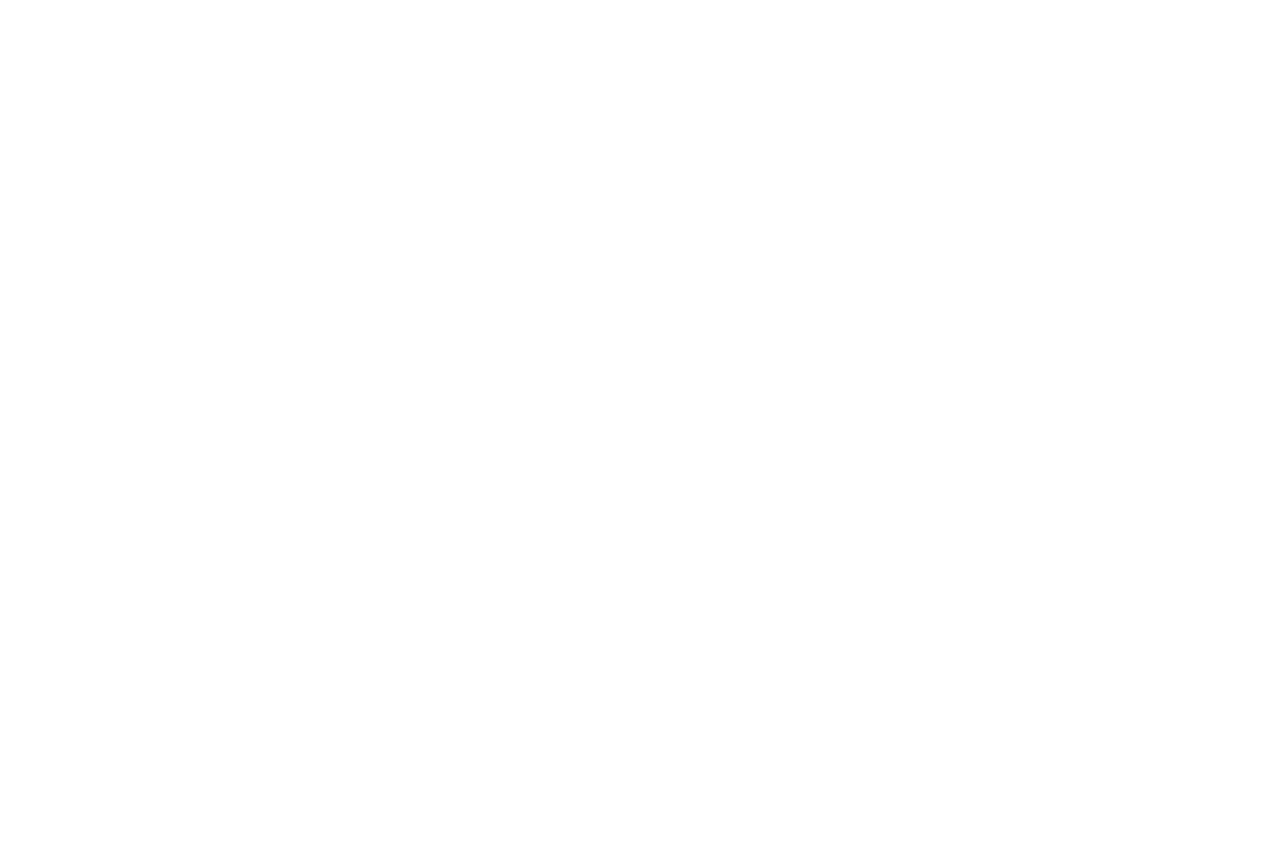
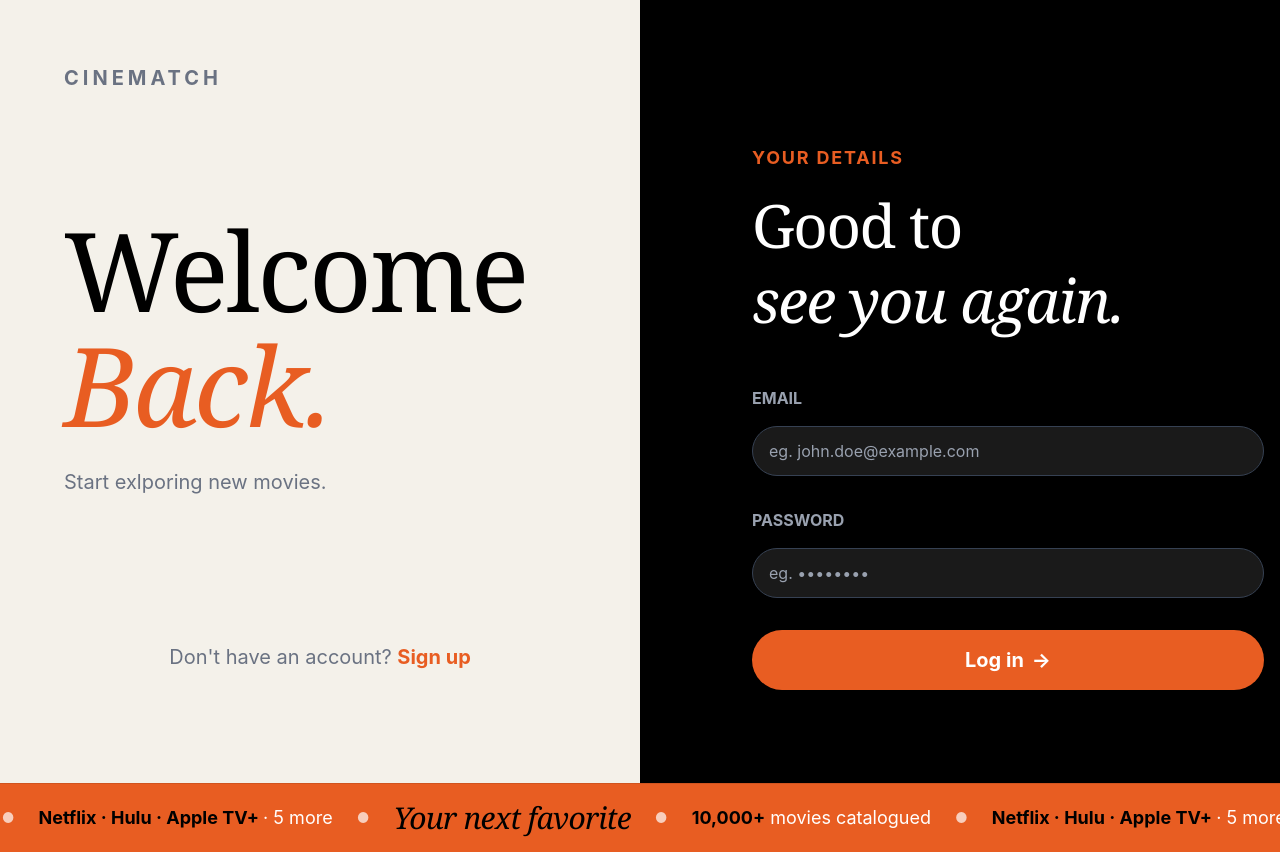
Before and after one commit to SquidDre/cinematch-frontend-web, a React (Vite) app: page /login in a window 1280 px wide. Before the commit this address had no page. Before the commit the page ends 800 px from the top, so only its background shows below. Built offline with nearby package versions, Linux system fonts and the light colour scheme.

Commit message:
finished login page

```diff
--- a/src/App.tsx
+++ b/src/App.tsx
@@ -3,11 +3,14 @@ import Services from './pages/signup/services'
 import Favorites from './pages/signup/favorites'
 import Home from './pages/splash'
 import Create from './pages/signup/create'
+import Login from './pages/login'
+
 function App() {
   return (
     <BrowserRouter>
       <Routes>
         <Route path="/" element={<Home />} />
+        <Route path="/login" element={<Login />} />
         <Route path="/create" element={<Create />} />
         <Route path="/services" element={<Services />} />
         <Route path="/favorites" element={<Favorites />} />
--- a/src/pages/login.tsx
+++ b/src/pages/login.tsx
@@ -0,0 +1,164 @@
+// IMPORTANT: for this page handleSubmit is currently just a placeholder that logs the form data to the console.
+// In a real application, you would replace the console.log with an API call to your backend to create the user account.
+// Also have it switch to the next page or show a success message upon successful account creation.
+
+import React from 'react';
+import { useNavigate } from 'react-router-dom';
+
+const SplashScreen: React.FC = () => {
+  // A reusable block for the marquee so we can duplicate it for an infinite loop
+  const Navigate = useNavigate();
+  const [ email, setEmail ] = React.useState('');
+  const [ password, setPassword ] = React.useState('');
+
+  //submitting the form, eventually will call backend API
+  const handleSubmit = (e: React.FormEvent) => {
+    e.preventDefault();
+    // Here is where we will eventually call your backend API!
+    console.log("Submitting:", { email, password });
+    Navigate("/services");
+  };
+
+  const MarqueeContent = () => (
+    <div className="flex items-center space-x-6 px-3">
+      <span className="font-serif text-3xl font-bold tracking-tight text-black">CineMatch</span>
+      <span className="text-white/70 text-sm">●</span>
+      <span className="text-lg text-white">
+        <strong className="text-black">10,000+</strong> movies catalogued
+      </span>
+      <span className="text-white/70 text-sm">●</span>
+      <span className="font-bold text-lg text-black">
+        Netflix · Hulu · Apple TV+ <span className="font-normal text-white">· 5 more</span>
+      </span>
+      <span className="text-white/70 text-sm">●</span>
+      <span className="font-serif italic text-3xl tracking-tight text-black">Your next favorite</span>
+      <span className="text-white/70 text-sm">●</span>
+      <span className="text-lg text-white">
+        <strong className="text-black">10,000+</strong> movies catalogued
+      </span>
+      <span className="text-white/70 text-sm">●</span>
+      <span className="font-bold text-lg text-black">
+        Netflix · Hulu · Apple TV+ <span className="font-normal text-white">· 5 more</span>
+      </span>
+    </div>
+  );
+
+  return (
+    <div className="flex flex-col min-h-screen font-sans">
+      {/* Inline styles for the infinite scrolling marquee.
+        Translating it by -50% pulls the first block completely off-screen,
+        and the second duplicated block seamlessly takes its place.
+      */}
+      <style>
+        {`
+          @keyframes scroll {
+            0% { transform: translateX(0); }
+            100% { transform: translateX(-50%); }
+          }
+          .animate-marquee {
+            animation: scroll 20s linear infinite;
+          }
+        `}
+      </style>
+
+      {/* Main Split Content */}
+      <div className="flex flex-col lg:flex-row flex-grow">
+
+        {/* Left Side (Beige) */}
+        <div className="w-full lg:w-1/2 bg-[#F4F1EA] p-8 md:p-16 md:pb-24 flex flex-col relative min-h-[50vh] lg:min-h-0">
+          {/* Logo / Brand Name */}
+          <div className="text-xl font-bold tracking-[0.2em] text-gray-500 mb-16 lg:mb-32">
+            CINEMATCH
+          </div>
+
+          {/* Hero Typography */}
+          <div className="mb-8 lg:mb-8">
+            <h1 className="text-7xl md:text-8xl lg:text-[110px] font-serif tracking-tight leading-[0.9] text-black mb-4">
+              Welcome
+            </h1>
+            <h1 className="text-7xl md:text-8xl lg:text-[110px] font-serif italic text-[#E85D22] tracking-tight leading-[0.9]">
+              Back.
+            </h1>
+          </div>
+
+          <p className="text-gray-500 text-lg md:text-xl max-w-md leading-relaxed mb-8 lg:mb-36">
+            Start exlporing new movies.
+          </p>
+
+          <p className ="text-gray-500 text-lg md:text-xl mb-4 mt-auto lg:mx-0 text-center lg:text-center">
+
+            {/* Link to Sign In page NOT FINISHED JUST TESTING */}
+            Don't have an account? <a href="/create" className="text-[#E85D22] font-bold hover:underline">Sign up</a>
+          </p>
+        </div>
+
+
+
+        {/* Right Side (Black) */}
+        <div className="w-full lg:w-1/2 bg-black p-8 md:p-16 flex flex-col min-h-[50vh] lg:min-h-0 md:pt-36">
+          <div className="max-w-xl mx-auto w-full lg:mx-0 lg:ml-12">
+            <p className="text-[#E85D22] text-lg font-bold tracking-widest uppercase mb-4">
+              Your Details
+            </p>
+
+            <h2 className="text-5xl md:text-6xl font-serif tracking-tight text-white leading-tight">
+              Good to
+            </h2>
+            <h2 className="text-5xl md:text-6xl font-serif italic tracking-tight text-white mb-12 leading-tight">
+              see you again.
+            </h2>
+
+            <form onSubmit={handleSubmit}>
+              <p className="text-gray-400 text-md mb-4 font-bold">
+                  EMAIL
+              </p>
+
+              <input
+                  type="text"
+                  placeholder="eg. john.doe@example.com"
+                  value={email}
+                  onChange={(e) => setEmail(e.target.value)}
+                  className="w-full mb-4 px-4 py-3 rounded-full bg-white/10 border border-gray-700 text-white placeholder-gray-400 focus:outline-none focus:ring-2 focus:ring-[#E85D22] focus:border-transparent transition-colors duration-200"
+              />
+              <p className="text-gray-400 text-md mb-4 mt-4 font-bold">
+                  PASSWORD
+              </p>
+
+              <input
+                  type="password"
+                  placeholder="eg. ••••••••"
+                  value={password}
+                  onChange={(e) => setPassword(e.target.value)}
+                  className="w-full mb-4 px-4 py-3 rounded-full bg-white/10 border border-gray-700 text-white placeholder-gray-400 focus:outline-none focus:ring-2 focus:ring-[#E85D22] focus:border-transparent transition-colors duration-200"
+              />
+              {/* Submit Button */}
+              <button
+                type="submit"
+                className="w-full bg-[#E85D22] hover:bg-[#d04e1b] text-white py-4 px-8 rounded-full font-bold text-xl transition-colors mt-4 flex items-center justify-center gap-2"
+              >
+                Log in <span>&rarr;</span>
+              </button>
+            </form>
+
+
+
+          </div>
+        </div>
+      </div>
+
+      {/* --- Infinite Scrolling Marquee --- */}
+      <div className="w-full bg-[#E85D22] overflow-hidden py-4 border-t border-black/10">
+        {/* The w-max ensures the container doesn't squish the text.
+          We render MarqueeContent twice so there is no blank space when it loops.
+        */}
+        <div className="flex w-max animate-marquee">
+          <MarqueeContent />
+          <MarqueeContent />
+        </div>
+      </div>
+
+    </div>
+  );
+};
+
+export default SplashScreen;
```
